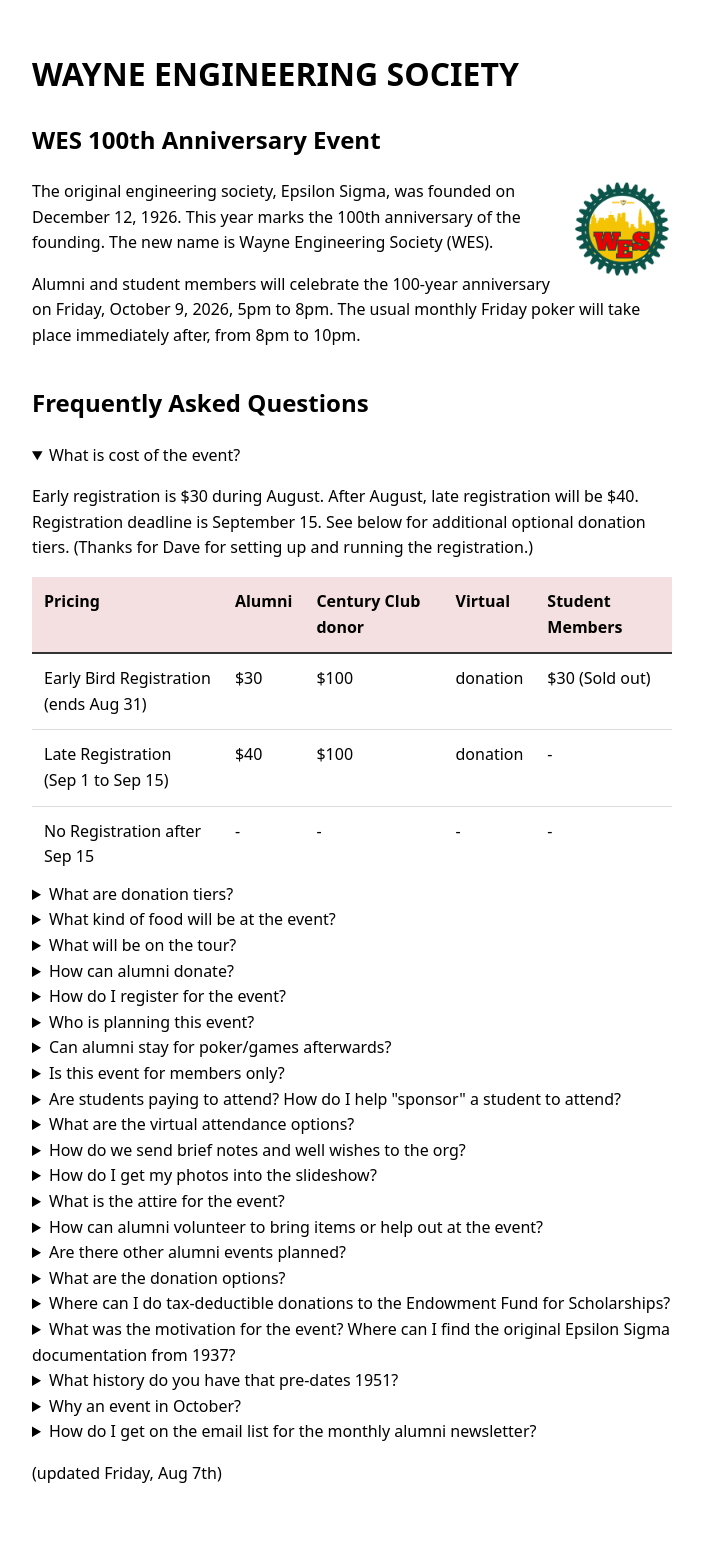
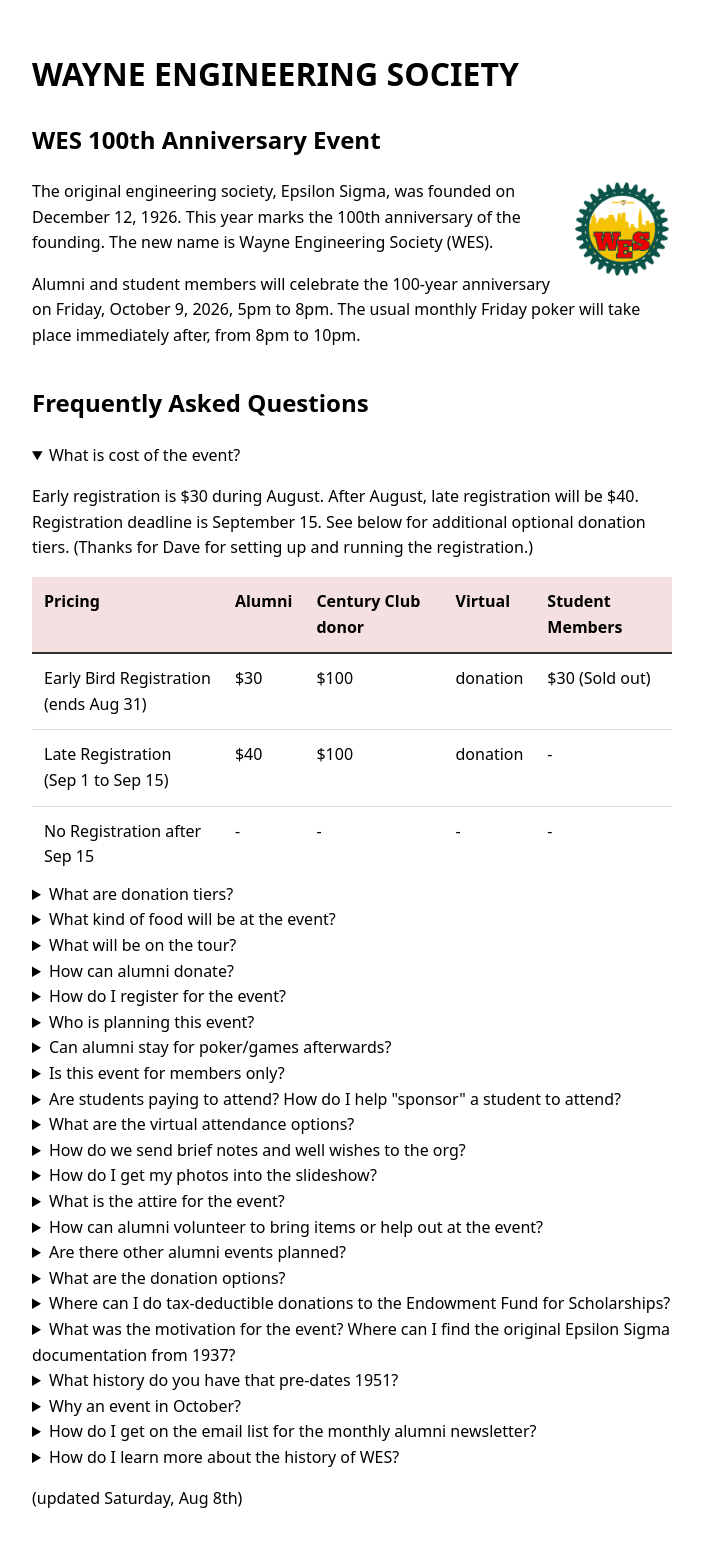
Before and after one commit to mciechanumich/WES100, a Jekyll site: the page built from docs/index.html, in a window 1280 px wide. Shown: the whole page, without its empty margins (288-991 px from the left). Built offline with Jekyll 4.4.1, drawn with Linux system fonts in a browser that asks for light colours; before the commit the page ends 1534 px from its top, so only the background shows below that; some of the changed lines change nothing that is shown.

Commit message:
feat: rewording, more detail, updated facts

```diff
--- a/docs/index.html
+++ b/docs/index.html
@@ -77,7 +77,7 @@
   <details class="faq-item">
     <summary class="faq-question">What are donation tiers?</summary>
     <div class="faq-answer">
-      <p>Century Club is $100. The donation can be either to the Alumni Association for house improvements, or to the Endowment fund. Includes a early guided tour of the house recent improvements.</p>
+      <p>Century Club is $100. The donation goes to the Alumni Association for house improvements. Alternatively, you can pay for the event and make an extra donation to the Endowment fund. Includes a early guided tour of the house recent improvements.</p>
     </div>
   </details>
 
@@ -86,7 +86,7 @@
   <details class="faq-item">
     <summary class="faq-question">What kind of food will be at the event?</summary>
     <div class="faq-answer">
-      <p>We are arranging to have heavy hours d'oeuvres in a strolling dinner setting. (Thanks to Don and Carol for arranging the food and to Mark and Sheila for helping with arrangements and setup.)</p>
+      <p>Catered heavy hours d'oeuvres in a strolling dinner setting. (Thanks to Don and Carol for arranging the food and to Mark and Sheila for helping with arrangements and setup.)</p>
     </div>
   </details>
 
@@ -95,10 +95,9 @@
   <details class="faq-item">
     <summary class="faq-question">What will be on the tour?</summary>
     <div class="faq-answer">
-      <p>We will have a walking self-guided tour of recent house improvements including the front fence, the electrical, the kitchen renovation, the third-floor shower and bathroom, and the boiler room. Each tour stop will have web app info describing the history and story behind the project. (Thanks to Ron, Bryan, Don, Mark N., Jerry for detailed information that will go into the tour stops.)</p>
+      <p>We will have a walking self-guided tour of recent house improvements including the front fence, the electrical, the kitchen renovation, the third-floor shower and bathroom, and the boiler room. Each tour stop will have web app info describing the history and story behind the project. Virtual Zoom attendees will also have access to the tour app including info for each tour stop. (Thanks to Ron, Bryan, Don, Mark N., Jerry for detailed information that will go into the tour stops.)</p>
     </div>
   </details>
-
 
 
 
@@ -115,7 +114,7 @@
   <details class="faq-item">
     <summary class="faq-question">How do I register for the event?</summary>
     <div class="faq-answer">
-      <p>We plan to use the the alumni GoFundMe site for alumni to register for the event. This is the same GoFundMe that we use for donations to the house kitchen restoration and roof repairs.  Details and link coming. </p>
+      <p>We plan to use the the alumni GoFundMe site for alumni to register for the event. This is the same GoFundMe that we use for donations to the house kitchen restoration and roof repairs.  Details and link coming. (Thanks Dave for setting this up.) </p>
     </div>
   </details>
 
@@ -124,7 +123,7 @@
   <details class="faq-item">
     <summary class="faq-question">Who is planning this event?</summary>
     <div class="faq-answer">
-      <p>The planning committee has members from the EB Alumni Association, the Housing Corp., the Endowment Fund, and the WES Student Members.  (See answers below for how-to donate.) </p>
+      <p>The planning committee has members from the EB Alumni Association, the Housing Corp., the Endowment Fund, and the WES Student members.  (See answers below for how-to donate.) </p>
     </div>
   </details>
 
@@ -142,7 +141,7 @@
   <details class="faq-item">
     <summary class="faq-question">Is this event for members only?</summary>
     <div class="faq-answer">
-      <p>Yes, members. We are hosting other events for alumni for families / spouses / partners / SO's, such as the not-freeze-your-buns-off game the next day on Saturday, October 10. </p>
+      <p>Yes. We are hosting other events on other days for alumni families / spouses / partners / SO's, such as the not-freeze-your-buns-off game the next day on Saturday, October 10. </p>
     </div>
   </details>
 
@@ -154,11 +153,12 @@
     </div>
   </details>
 
+
   <!-- FAQ Item -->
   <details class="faq-item">
     <summary class="faq-question">What are the virtual attendance options?</summary>
     <div class="faq-answer">
-      <p>We plan on hosting a Zoom call during the event to say to the virtual attendees.  Virtual attendees will have access to the slideshow and a virtual tour of the recent house renovations.  Virtual attendees will still need to register to attend. Details to come. (Thanks to Tony for volunteering to host the Zoom virtual event. Thanks to Bryan for lending the on-site equipment to make this possible.)</p>
+      <p>We plan on hosting a Zoom call during the event to say to the virtual attendees.  Virtual attendees will have access to the slideshow and a virtual tour of the recent house renovations.  Virtual attendees will still need to register to attend. You will receive an email with your Zoom link. (Thanks to Tony for volunteering to host the Zoom virtual event. Thanks to Bryan for lending the on-site equipment to make this possible.)</p>
     </div>
   </details>
 
@@ -175,7 +175,7 @@
   <details class="faq-item">
     <summary class="faq-question">How do I get my photos into the slideshow?</summary>
     <div class="faq-answer">
-      <p>We will have a running slideshow showing photos from the past 100 years.  To submit photos, alumni should contact Mark C.</p>
+      <p>We will have a running slideshow showing photos from the past 100 years.  Send photos submissions to Mark C. (Big thanks to Ron, Tony, Andy, Bryan for contributing photos and historical information.) </p>
     </div>
   </details>
 
@@ -195,7 +195,7 @@
   <details class="faq-item">
     <summary class="faq-question">How can alumni volunteer to bring items or help out at the event?</summary>
     <div class="faq-answer">
-      <p>We need many items and much voluteer help to make this event a success.  Alumni can volunteer to help out for an hour during the event, help set up, clean up afterward, or help by bringing needed items. We are seeking photos from the past to include in a running slideshow.  We will have a volunteer sign up app. Set up will take 3 to 4 hours before the event.  Sign-up coming soon. </p>
+      <p>We need many items and much voluteer help to make this event a success.  Alumni can volunteer to help out for an hour during the event, help set up, clean up afterward, or help by bringing needed items. We are seeking photos from the past to include in a running slideshow.  We will have a SignUp Genius. Set up will take 2 to 3 hours before the event.</p>
     </div>
   </details>
 
@@ -270,13 +270,22 @@
   <details class="faq-item">
     <summary class="faq-question">How do I get on the email list for the monthly alumni newsletter?</summary>
     <div class="faq-answer">
-      <p>Pay your dues. Pay to Bryan.
+      <p>Pay your dues. Yearly dues of $10 are due in January. Pay to Bryan. Info is in the newsletter. Send Mark C. your name and email to get on the monthly newsletter email list. The monthly newsletter has been published every month since it's founding in 1951.
       </p>
     </div>
   </details>
 
+  <details class="faq-item">
+    <summary class="faq-question">How do I learn more about the history of WES?</summary>
+    <div class="faq-answer">
+      <p>Mark is putting together a timeline of events to display at the 100th Event. Events include Epsilon Sigma founding, founding of alumni first-Friday poker, first house, second house, founding of newsletter, etc.
+      </p>
+    </div>
+  </details>
+
+
     <div class="">
-        <p>(updated Friday, Aug 7th)</p>
+        <p>(updated Saturday, Aug 8th)</p>
     </div>
 
 
```
